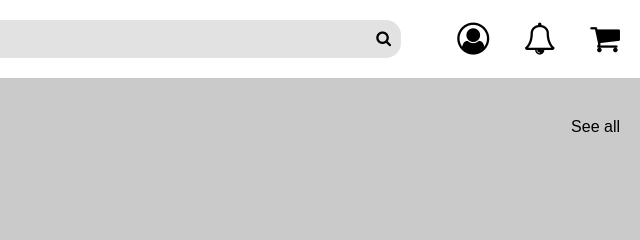
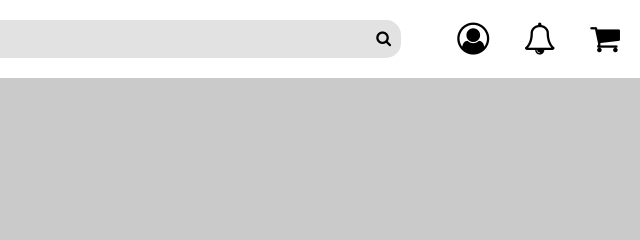
Before and after one commit to Rothana69/JS_Ecommerce_Project, a plain HTML site: page js/customer/customer.html in a window 1280 px wide. Shown: the top 240 px of the page, 640-1280 px from the left. Drawn offline with Linux system fonts and the light colour scheme.

Commit message:
#15 edit html

```diff
--- a/js/customer/customer.html
+++ b/js/customer/customer.html
@@ -36,7 +36,6 @@
         <div class="headProduct">
             <div class="titleCustomer">
                 <h2>New Product</h2>
-                <a href="../product/product.html">See all</a>
             </div>
             <div class="productContain">
             </div>
```
